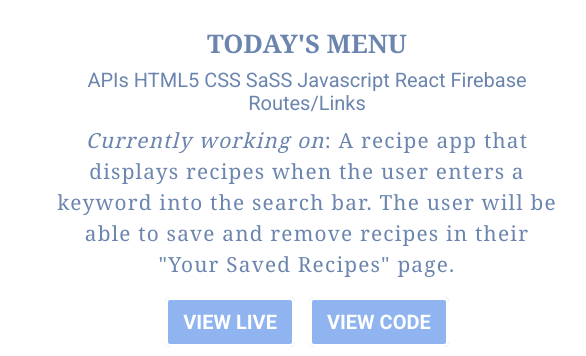
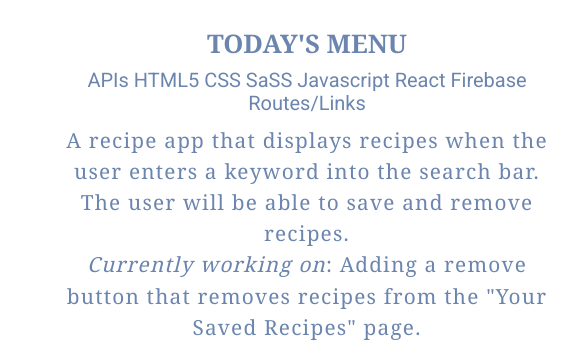
Before and after one commit to tyiu130/portfolio, a plain HTML site: page index.html in a window 1280 px wide. Shown: the part 2860-3216 px from the top of the page, 598-1184 px from the left. Drawn offline with nearby package versions, Linux system fonts and the light colour scheme.

Commit message:
updated Today's Menu status

```diff
--- a/index.html
+++ b/index.html
@@ -140,8 +140,10 @@
                         <div class="listContainer">
                             <h3>Today's Menu</h3>
                             <h4>APIs HTML5 CSS SaSS Javascript React Firebase Routes/Links</h4>
-                            <p><i>Currently working on</i>: A recipe app that displays recipes when the user enters a keyword into the search bar. The user
-                            will be able to save and remove recipes in their "Your Saved Recipes" page.
+                            <p>A recipe app that displays recipes when the user enters a keyword into the search bar. The user
+                            will be able to save and remove recipes.
+                            <br>
+                            <i>Currently working on</i>: Adding a remove button that removes recipes from the "Your Saved Recipes" page.
                             </p>
                             <a href="https://todays-menu-is.netlify.app/" target="_blank">View Live</a>
                             <a href="https://github.com/tyiu130/Recipe-App" target="_blank">View Code</a>
```
